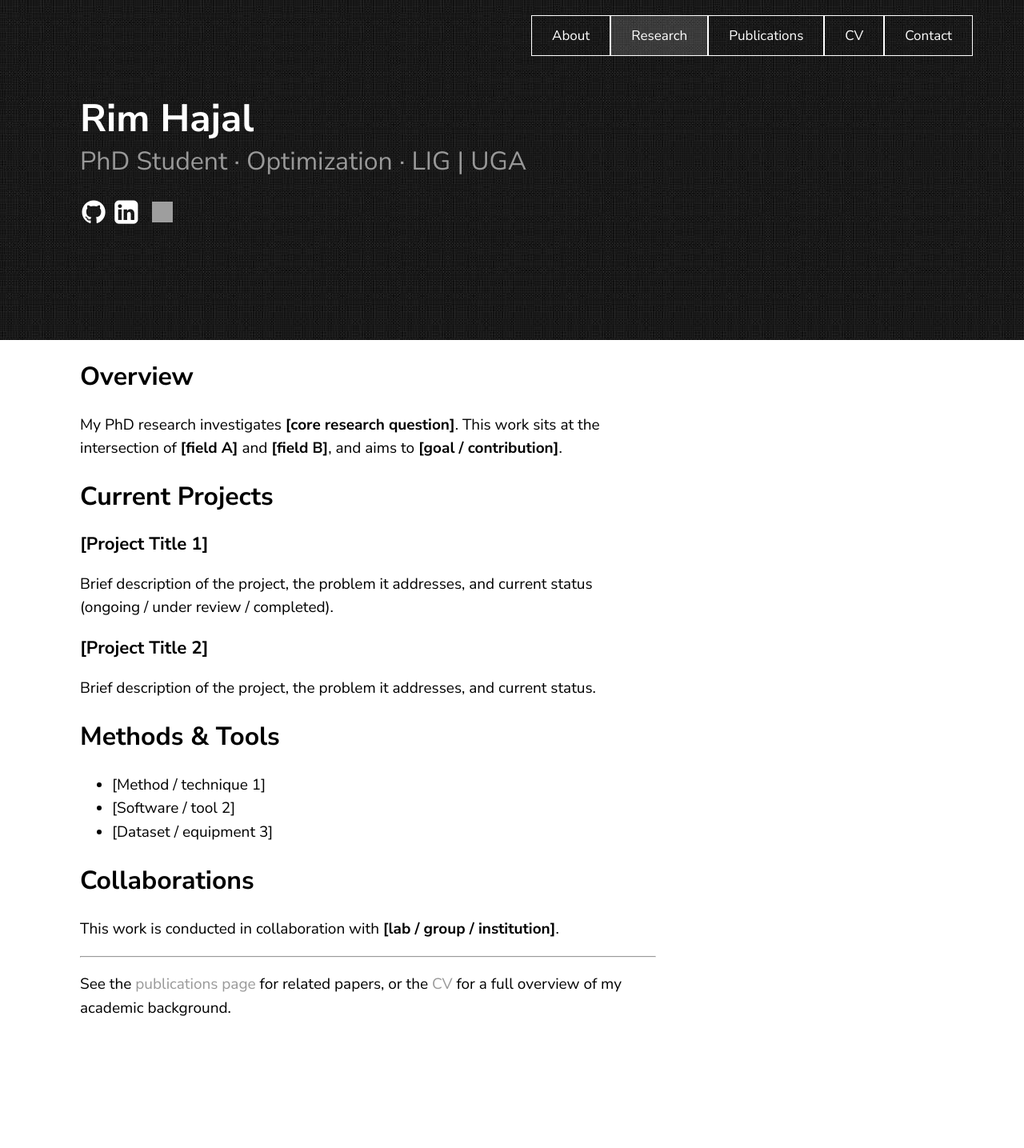
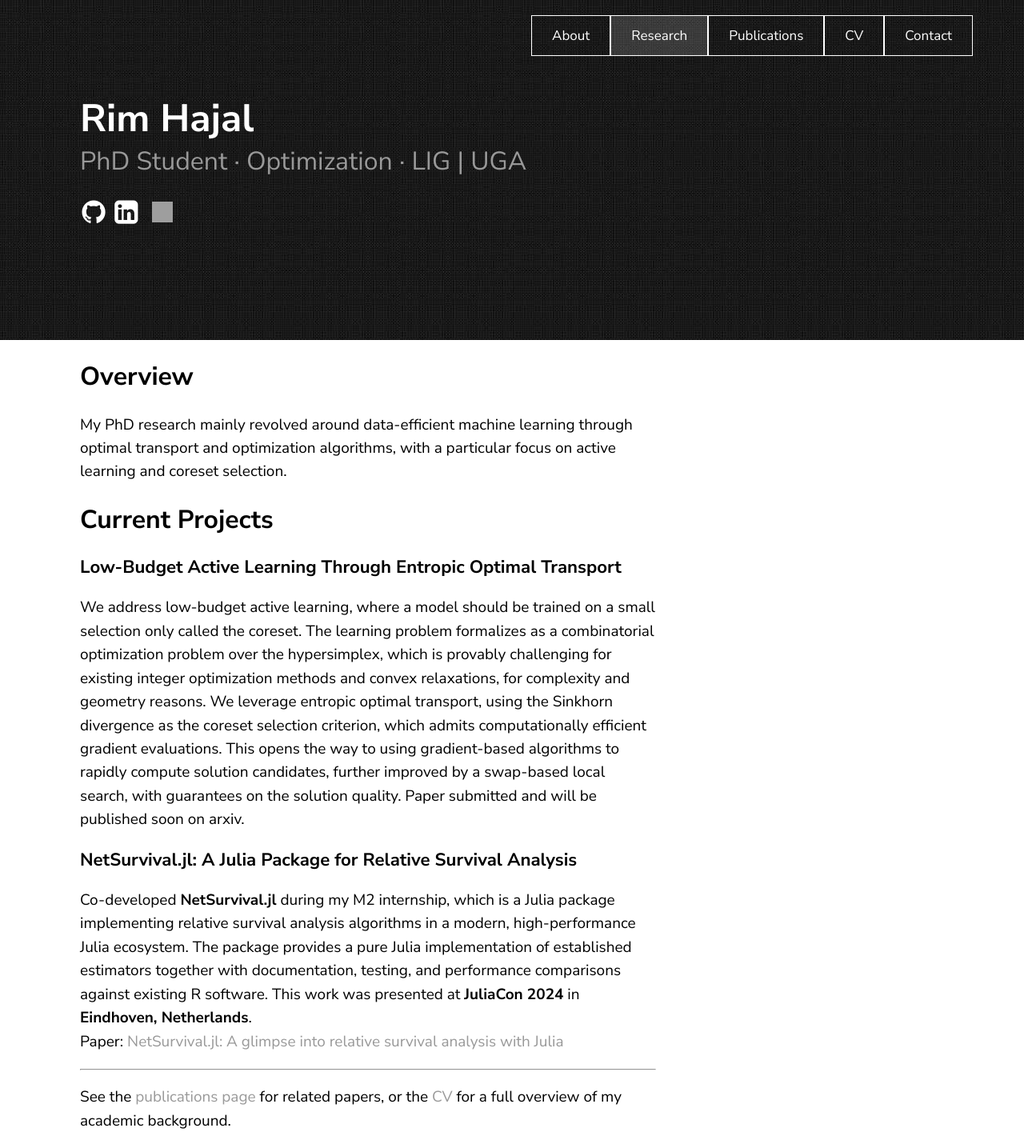
Before and after one commit to rimhajal/rimhajal.github.io, a Jekyll site: the page built from research.md, in a window 1280 px wide. Shown: the whole page at 80% size. Built offline with Jekyll 4.4.1, drawn with Linux system fonts in a browser that asks for light colours; before the commit the page ends 1294 px from its top, so only the background shows below that; grey boxes are pictures that could not be loaded.

Commit message:
research +++

```diff
--- a/research.md
+++ b/research.md
@@ -5,30 +5,19 @@ permalink: /research/
 ---
 
 ## Overview
-
-<!-- 1-2 paragraph summary of your PhD research and its motivation -->
-My PhD research investigates **[core research question]**. This work sits at the intersection of **[field A]** and **[field B]**, and aims to **[goal / contribution]**.
+My PhD research mainly revolved around data-efficient machine learning through optimal transport and optimization algorithms, with a particular focus on active learning and coreset selection.
 
 ## Current Projects
 
-### [Project Title 1]
-<!-- Short description, methods, status -->
-Brief description of the project, the problem it addresses, and current status (ongoing / under review / completed).
+### Low-Budget Active Learning Through Entropic Optimal Transport
+We address low-budget active learning, where a model should be trained on a small selection only called the coreset. The learning problem formalizes as a combinatorial optimization problem over the hypersimplex, which is provably challenging for existing integer optimization methods and convex relaxations, for complexity and geometry reasons.
+We leverage entropic optimal transport, using the Sinkhorn divergence as the coreset selection criterion, which admits computationally efficient gradient evaluations. This opens the way to using gradient-based algorithms to rapidly compute solution candidates, further improved by a swap-based local search, with guarantees on the solution quality.
+Paper submitted and will be published soon on arxiv.
 
-### [Project Title 2]
-Brief description of the project, the problem it addresses, and current status.
-
-## Methods & Tools
-
-<!-- Optional: list techniques, software, datasets, equipment you work with -->
-- [Method / technique 1]
-- [Software / tool 2]
-- [Dataset / equipment 3]
-
-## Collaborations
-
-<!-- Optional: labs, institutions, or industry partners you collaborate with -->
-This work is conducted in collaboration with **[lab / group / institution]**.
+### NetSurvival.jl: A Julia Package for Relative Survival Analysis
+Co-developed **NetSurvival.jl** during my M2 internship, which is a Julia package implementing relative survival analysis algorithms in a modern, high-performance Julia ecosystem. The package provides a pure Julia implementation of established estimators together with documentation, testing, and performance comparisons against existing R software.
+This work was presented at **JuliaCon 2024** in **Eindhoven, Netherlands**.
+Paper: [NetSurvival.jl: A glimpse into relative survival analysis with Julia](https://arxiv.org/pdf/2408.15655)
 
 ---
 
```
Also changed, not shown: cv.md (+3 -5 lines).
